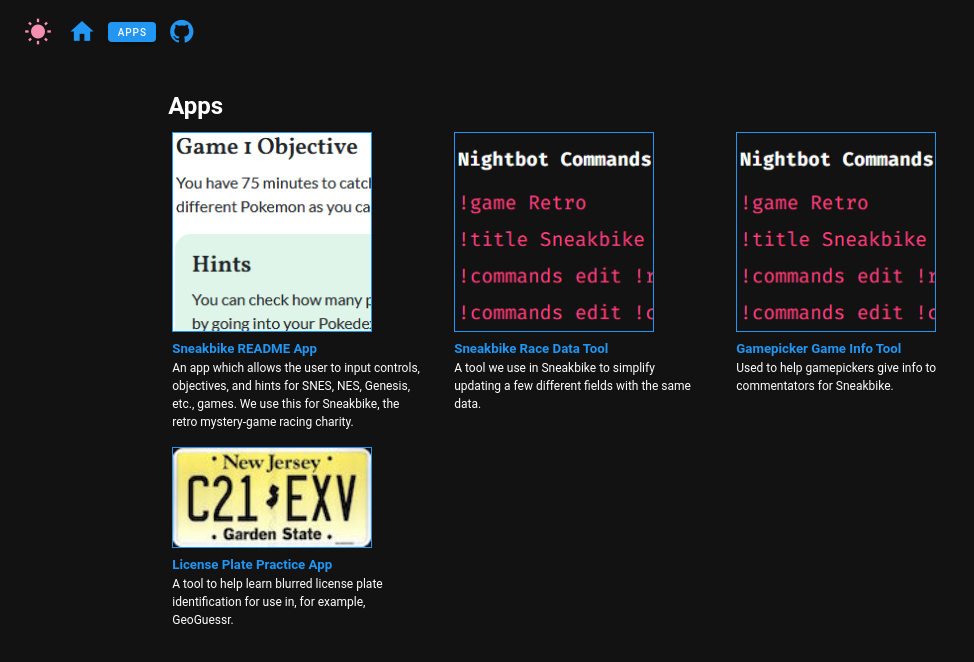
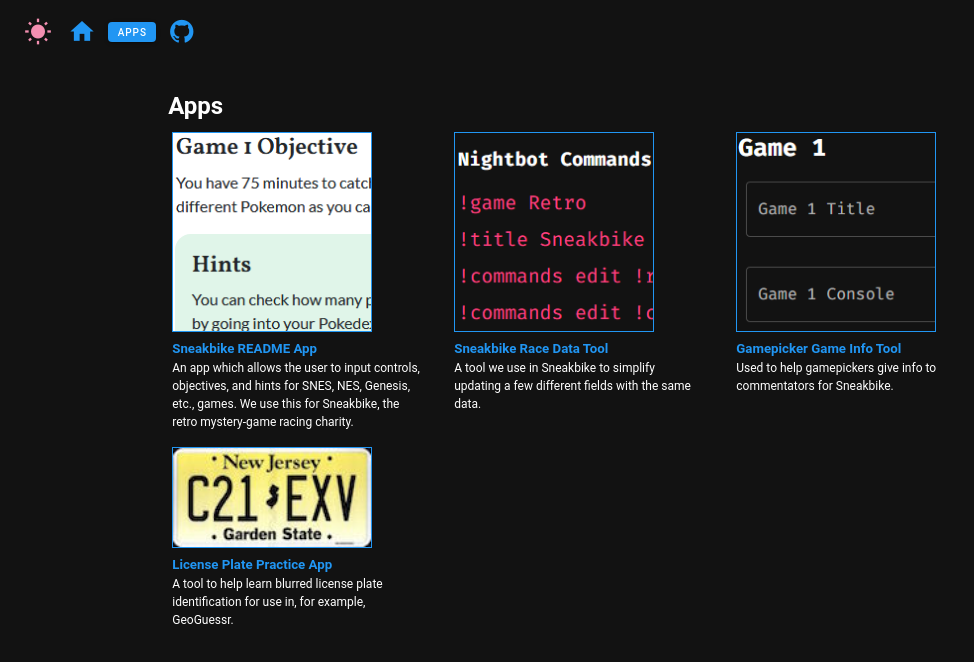
Before and after one commit to jsal13/jsalv, a Vue app: page /app in a window 1280 px wide. Shown: the top 662 px of the page, without its empty margins (0-974 px from the left). Built offline with nearby package versions, Linux system fonts and the light colour scheme.

Commit message:
chore: updated image for gamepicker app;

```diff
--- a/src/views/Apps.vue
+++ b/src/views/Apps.vue
@@ -23,7 +23,7 @@
                 class="mx-4"
               />
               <home-apps-card
-                :image="require('@/assets/images/apps/sneakbike_race_data_tool.png')"
+                :image="require('@/assets/images/apps/sneakbike_gamepicker_game_tool.png')"
                 :description="descriptionGamepickerGameInfo"
                 :title="'Gamepicker Game Info Tool'"
                 :link="'/app/gamepicker-game-info'"
```
Also changed, not shown: src/assets/images/apps/sneakbike_gamepicker_game_tool.png (added).
